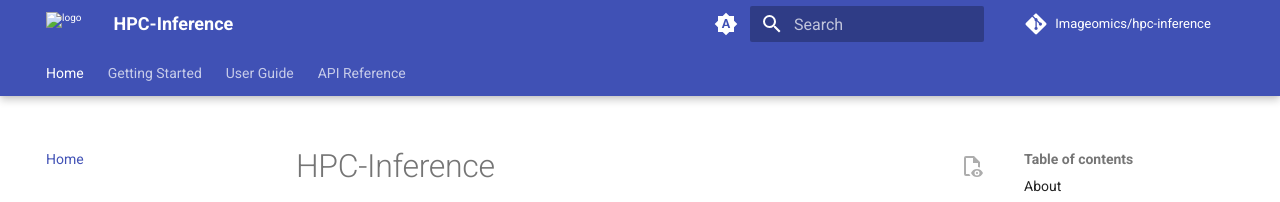
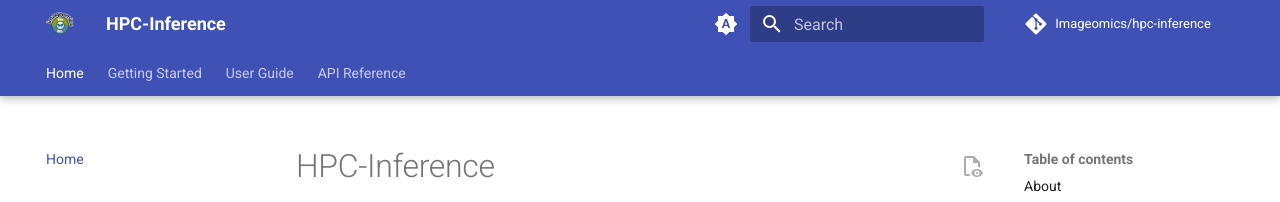
Before and after one commit to Imageomics/hpc-inference, an MkDocs documentation site: the page built from docs/index.md, in a window 1280 px wide. Shown: the top 202 px of the page. Built offline with MkDocs 1.6.1 and Material for MkDocs 9.7.7, drawn with Linux system fonts in a browser that asks for light colours; comment, search, counter and statistics services are not loaded.

Commit message:
fix log render failure

```diff
--- a/mkdocs.yml
+++ b/mkdocs.yml
@@ -15,8 +15,8 @@ nav:
 
 theme:
   name: material
-  logo: docs/imgs/Imageomics_logo_butterfly.png
-  favicon: docs/imgs/Imageomics_logo_butterfly.png
+  logo: imgs/Imageomics_logo_butterfly.png
+  favicon: imgs/Imageomics_logo_butterfly.png
   palette:
     # Palette toggle for automatic mode
     - media: "(prefers-color-scheme)"
```
